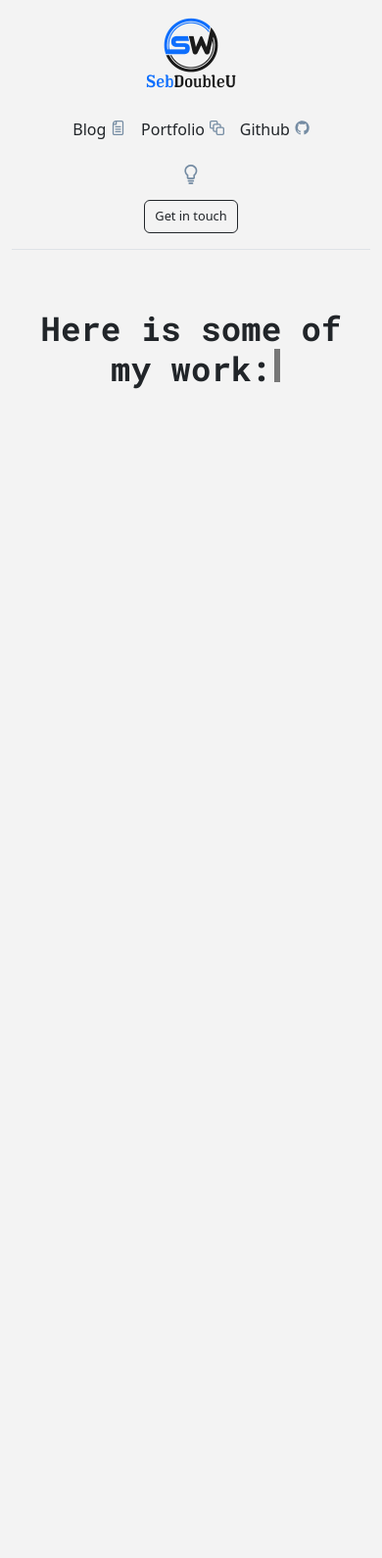
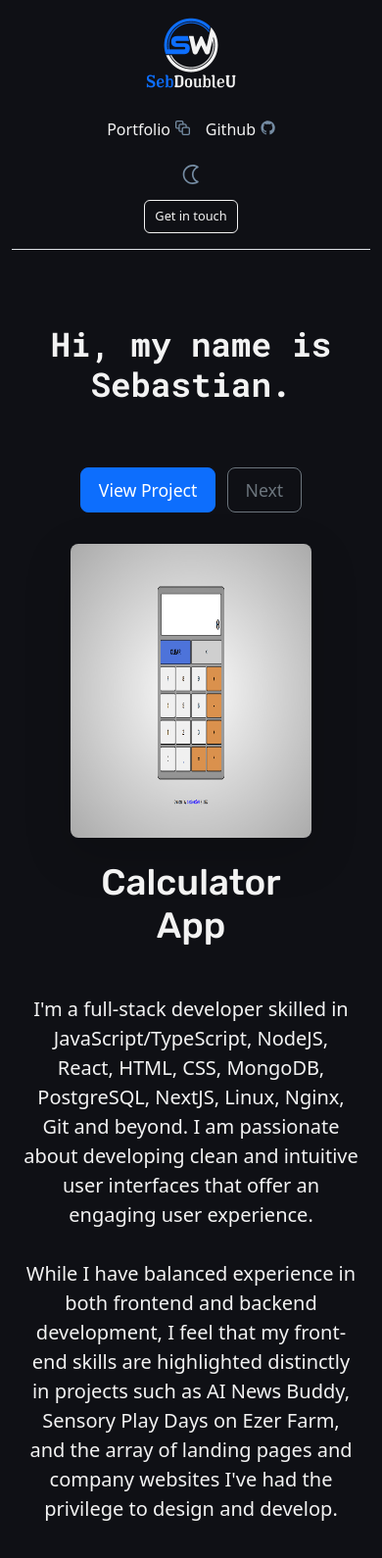
Before and after one commit to SebTheDeveloper/sebthedeveloper.com, a plain HTML site: page index.html in a window 390 px wide. Shown: the whole page at 98% size. Before the commit the page ends 981 px from the top, so only its background shows below. Drawn offline with nearby package versions, Linux system fonts and the light colour scheme.

Commit message:
setup temporary portfolio site UI

```diff
--- a/index.html
+++ b/index.html
@@ -24,7 +24,7 @@
   <body>
     <div class="container">
       <div class="project-set-modal">
-        <div class="modal-back-btn exit-modal">X</div>
+        <div class="modal-back-btn exit-modal">&#10006;</div>
         <div class="modal-card">
           <img
             src="images/examples/example3.png"
@@ -40,7 +40,6 @@
             </h3>
           </div>
         </div>
-        <button type="button" class="modal-back-btn">Go back</button>
         <button class="see-next">next</button>
       </div>
       <header
@@ -56,11 +55,6 @@
           <ul
             class="nav col-12 col-md-auto mb-2 justify-content-center mb-md-0"
           >
-            <li>
-              <a href="#" class="nav-link px-2 link-dark nav-item" id="blog"
-                >Blog</a
-              >
-            </li>
             <li>
               <a
                 href="#"
@@ -122,15 +116,23 @@
           <div class="container px-5">
             <img
               src=""
-              class="img-fluid rounded-3 shadow-lg mb-4 img-carousel view-project-btn"
+              class="custom-img-height img-fluid rounded-3 shadow-lg mb-4 img-carousel view-project-btn"
               alt="Projects"
               loading="lazy"
             />
             <h2 style="font-weight: 500"></h2>
           </div>
-          <p class="lead mb-4" id="portfolio-text">
-            I am a full-stack web developer with a passion for taking ideas to
-            production.
+          <p style="margin-top: 4rem" class="lead mb-4" id="portfolio-text">
+            I'm a full-stack developer skilled in JavaScript/TypeScript, NodeJS,
+            React, HTML, CSS, MongoDB, PostgreSQL, NextJS, Linux, Nginx, Git and
+            beyond. I am passionate about developing clean and intuitive user
+            interfaces that offer an engaging user experience.
+            <br /><br />
+            While I have balanced experience in both frontend and backend
+            development, I feel that my front-end skills are highlighted
+            distinctly in projects such as AI News Buddy, Sensory Play Days on
+            Ezer Farm, and the array of landing pages and company websites I've
+            had the privilege to design and develop.
           </p>
         </div>
       </div>
--- a/script.js
+++ b/script.js
@@ -31,10 +31,13 @@ document.querySelector(".color-fade").onclick = (e) => {
   });
 };
 
-let darkModeDefault = window.matchMedia("(prefers-color-scheme: dark)").matches;
-if (darkModeDefault) {
-  document.querySelector(".color-fade").click();
-}
+// let darkModeDefault = window.matchMedia("(prefers-color-scheme: dark)").matches;
+// if (darkModeDefault) {
+//   document.querySelector(".color-fade").click();
+// }
+
+// Default to dark mode
+document.querySelector(".color-fade").click();
 
 typewriter = () => {
   const h1 = document.querySelector("h1");
@@ -43,14 +46,25 @@ typewriter = () => {
   if (typewriterIndex++ != welcomeMessage.length) {
     setTimeout(typewriter, 70);
   } else {
-    if (welcomeMessage == "Hi, my name is Sebastian.") {
-      welcomeMessage = "Here is some of my work:";
-      typewriterIndex = 0;
-      setTimeout(typewriter, 1300);
-    } else {
-      const main = document.querySelector(".main");
-      main.style.display = "block";
-    }
+    // if (welcomeMessage == "Hi, my name is Sebastian.") {
+    //   welcomeMessage = "Take a look at my portfolio:";
+    //   typewriterIndex = 0;
+    //   setTimeout(typewriter, 60);
+    // } else {
+    //   const main = document.querySelector(".main");
+    //   main.style.display = "block";
+    // }
+    let style = document.createElement("style");
+    style.innerHTML = `
+        h1::after {
+          transition: opacity 0.3s ease-in-out;
+          opacity: 0;
+        }
+      `;
+    document.head.appendChild(style);
+
+    const main = document.querySelector(".main");
+    main.style.display = "block";
   }
 };
 let typewriterIndex = 0;
@@ -90,7 +104,7 @@ projectModal.style.display = "none";
 document.querySelectorAll(".view-project-btn").forEach((element) => {
   element.onclick = () => {
     if (body.classList.contains("color-mode-toggle")) {
-      projectModal.style.backgroundColor = "rgb(37, 37, 37)";
+      projectModal.style.backgroundColor = "rgb(8, 8, 8)";
     } else {
       projectModal.style.backgroundColor = "rgb(243, 243, 243)";
     }
--- a/style.css
+++ b/style.css
@@ -5,14 +5,18 @@
   --modal-width: 700px;
   --red: #e70000;
   --gray: #8297b7;
+  --darkGreyBlue: rgb(15 16 21);
   font-family: "Roboto", sans-serif;
+}
+html {
+  overflow-y: scroll;
 }
 body {
   background-color: var(--white) !important;
   transition: background-color 0.5s ease-in-out;
 }
 .color-mode-toggle {
-  background-color: rgb(37, 37, 37) !important;
+  background-color: var(--darkGreyBlue) !important;
   color: var(--white) !important;
 }
 .link-dark.header-links {
@@ -24,7 +28,6 @@ body {
 }
 .project-set-modal {
   position: fixed;
-  overflow: auto;
   top: 0;
   left: 0;
   width: 100%;
@@ -52,14 +55,6 @@ body {
   cursor: pointer;
   color: var(--red);
 }
-button.modal-back-btn {
-  bottom: 0;
-  right: 0;
-  margin: 0 3rem 1.5rem 0;
-  padding: 0.5em 1em;
-  background-color: #00000050;
-  font-family: "Rubik";
-}
 .modal-card {
   position: relative;
   margin-bottom: 15rem;
@@ -69,11 +64,36 @@ button.modal-back-btn {
   margin-top: 1rem;
 }
 .project-card-bottom {
-  background-color: var(--gray);
+  background-color: var(--darkGreyBlue);
+  color: rgb(240,240,240);
   position: absolute;
   width: 100%;
-  border-radius: 0 0 10px 10px;
+  border-radius: 0 0 7px 7px;
   padding: 1rem;
+}
+.see-next {
+  padding: 0.4em 1em;
+  background-color: rgba(0, 0, 0, 0);
+  color: white;
+  border: 2px solid white;
+  border-radius: 7px;
+}
+h1 {
+  padding: 1.5rem 6rem;
+  font-family: monospace;
+  position: relative;
+  margin-bottom: 3rem !important;
+  font-family: "Roboto Mono", monospace;
+}
+h1::after {
+  content: "";
+  position: absolute;
+  display: inline-block;
+  background-color: #777;
+  width: 6px;
+  height: 1em;
+  margin-left: 0.2rem;
+  animation: blink 1s linear infinite;
 }
 h2,
 h3 {
@@ -136,6 +156,10 @@ header > .mb-2 {
 .nav-link.nav-item:hover {
   color: var(--primary-blue) !important;
 }
+.img-fluid.custom-img-height {
+  height: 300px;
+}
+
 img.color-fade {
   width: 20px;
   height: 20px;
@@ -152,22 +176,6 @@ img.color-fade:hover {
   color: var(--primary-blue);
   border-color: var(--primary-blue);
   background-color: #00000000;
-}
-h1 {
-  font-family: monospace;
-  position: relative;
-  margin-bottom: 3rem !important;
-  font-family: "Roboto Mono", monospace;
-}
-h1::after {
-  content: "";
-  position: absolute;
-  display: inline-block;
-  background-color: #777;
-  width: 6px;
-  height: 1em;
-  margin-left: 0.2rem;
-  animation: blink 1s linear infinite;
 }
 img.view-project-btn {
   transition: all 0.3s linear;
@@ -230,6 +238,9 @@ img.view-project-btn:hover {
   header {
     flex-direction: column !important;
   }
+  h1 {
+    padding: 1rem 4rem;
+  }
   #project-buttons {
     display: flex;
     align-items: center;
@@ -251,4 +262,14 @@ img.view-project-btn:hover {
     font-size: 0.8rem;
     padding: 0.5em 0.8em 0.5em 0.8em;
   }
+  .curr-project {
+    width: 90vw;
+    height: auto;
+  }
 }
+
+@media (max-width: 460px) {
+  h1 {
+    padding: 1rem 1.5rem;
+  }
+}
```
